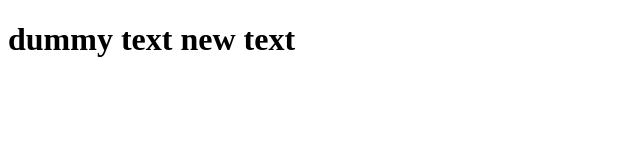
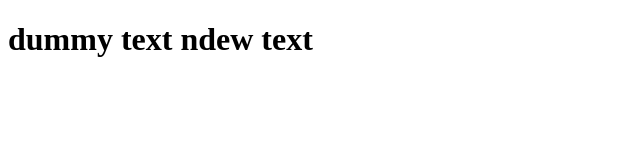
Before and after one commit to jkiranc/myapp, a plain HTML site: page index.html in a window 1280 px wide. Shown: the full height of the page, 0-640 px from the left. Drawn offline with Linux system fonts and the light colour scheme.

Commit message:
On branch master Changes to be committed: 	modified:   app.js 	modified:   index.html

```diff
--- a/app.js
+++ b/app.js
@@ -0,0 +1 @@
+console.log("hello");
--- a/index.html
+++ b/index.html
@@ -7,6 +7,6 @@
     <title>Document</title>
   </head>
   <body>
-    <h1>dummy text new text</h1>
+    <h1>dummy text ndew text</h1>
   </body>
 </html>
```
